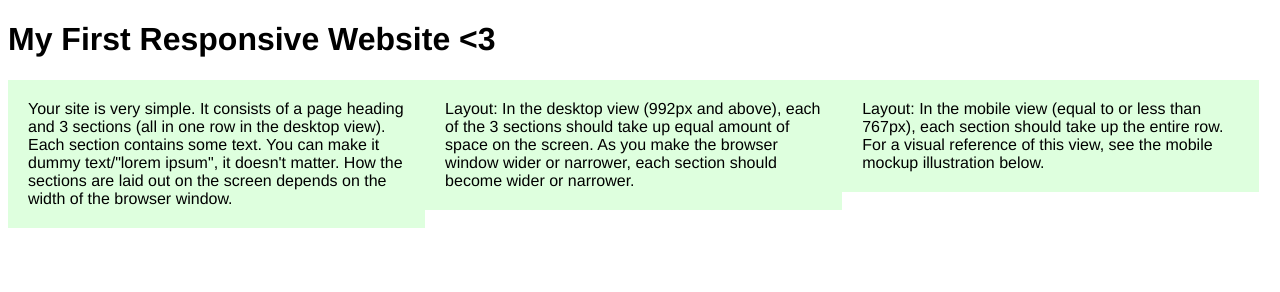
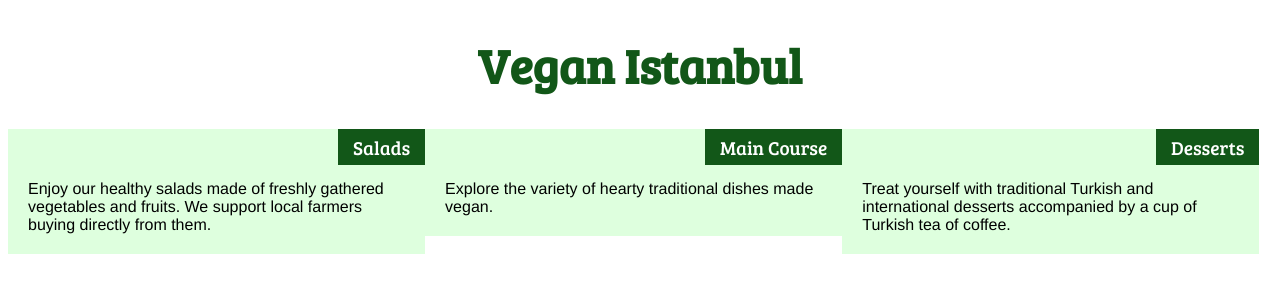
Before and after one commit to cataviator/coursera-task-week-2, a plain HTML site: page index.html in a window 1280 px wide. Drawn offline with Linux system fonts and the light colour scheme.

Commit message:
major changes

```diff
--- a/index.html
+++ b/index.html
@@ -3,15 +3,25 @@
 <head>
 	<meta charset="utf-8">
 	<meta name="viewport" content="width=device-width, initial-scale=1">
-	<title>Coursera Task, Week 2</title>
+	<title>Vegan Istanbul Cafe</title>
 	<link rel="stylesheet" type="text/css" href="style.css">
+	<link rel="stylesheet" href="https://fonts.googleapis.com/css2?family=Bree+Serif">
 </head>
 <body>
-	<h1>My First Responsive Website <3</h1>
+	<h1>Vegan Istanbul</h1>
 	<div class="row">
-		<div class="col-sm-12 col-md-6 col-lg-4">Your site is very simple. It consists of a page heading and 3 sections (all in one row in the desktop view). Each section contains some text. You can make it dummy text/"lorem ipsum", it doesn't matter. How the sections are laid out on the screen depends on the width of the browser window.</div>
-		<div class="col-sm-12 col-md-6 col-lg-4">Layout: In the desktop view (992px and above), each of the 3 sections should take up equal amount of space on the screen. As you make the browser window wider or narrower, each section should become wider or narrower.</div>
-		<div class="col-sm-12 col-md-6 col-lg-4">Layout: In the mobile view (equal to or less than 767px), each section should take up the entire row. For a visual reference of this view, see the mobile mockup illustration below.</div>
+		<div class="paragraph col-sm-12 col-md-6 col-lg-4" id="container1">
+			<div class="box-header">Salads</div>
+			<div class="box-description">Enjoy our healthy salads made of freshly gathered vegetables and fruits. We support local farmers buying directly from them.</div>
+		</div>
+		<div class="paragraph col-sm-12 col-md-6 col-lg-4" id="container2">
+			<div class="box-header">Main Course</div>
+			<div class="box-description">Explore the variety of hearty traditional dishes made vegan.</div>
+		</div>
+		<div class="paragraph col-sm-12 col-md-6 col-lg-4" id="container3">
+			<div class="box-header">Desserts</div>
+			<div class="box-description">Treat yourself with traditional Turkish and international desserts accompanied by a cup of Turkish tea of coffee.</div>
+		</div>
 	</div>
 </body>
 </html>
--- a/style.css
+++ b/style.css
@@ -1,17 +1,43 @@
 * {box-sizing: border-box;}
 
 body {
-	font-family: Helvetica, Arial, sans-serif;
+	font-family: 'Helvetica', 'Arial', sans-serif;
+}
+
+h1 {
+	font-size: 300%;
+	color: #125718;
+	text-align: center;
+	font-style: bold;
+	font-family: 'Bree Serif', 'Helvetica', sans-serif;
+}
+
+.paragraph {
+	background-color: #deffde;
+
+	/*position: relative;*/
+}
+
+.box-header {
+	/*position: absolute;*/
+	float: right;
+	top: 0px;
+	background-color: #125718;
+	padding: 5px 15px;
+	color: white;
+	font-family: 'Bree Serif', 'Helvetica', sans-serif;
+	font-size: 120%;
+	text-align: center;
+}
+
+.box-description {
+	clear: both;
+	margin: 5px;
+	padding: 15px;
 }
 
 .row {
 	width: 100%;
-}
-
-div div {
-	background-color: #deffde;
-	padding: 20px;
-	margin: 0;
 }
 
 /*---Desktop version---*/
@@ -25,8 +51,13 @@ div div {
 /*---Tablet version---*/
 @media (min-width: 768px) and (max-width: 991px) {
 	.col-md-6 {
+		float: left;
+	}
+	#container3 {
+		width: 100%;
+	}
+	#container1, #container2 {
 		width: 50%;
-		float: left;
 	}
 }
 
```
